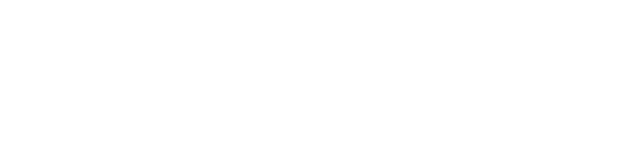
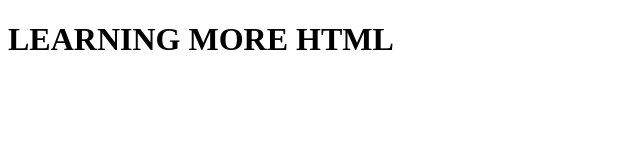
Before and after one commit to MAnderson95/MAnderson95.github.io, a plain HTML site: page index.html in a window 1280 px wide. Shown: the whole page, without its empty margins (0-640 px from the left). Drawn offline with Linux system fonts and the light colour scheme.

Commit message:
Update index.html

```diff
--- a/index.html
+++ b/index.html
@@ -3,7 +3,9 @@
   <head>
   <title>Still HTML and CSS workshop Prime Academy</title>
   </head>
-
+  <body>
+    <h1>LEARNING MORE HTML</h1>
+  </body>
 
 
 </html>
```
